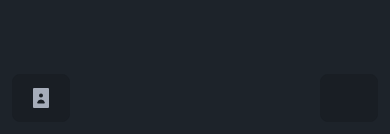
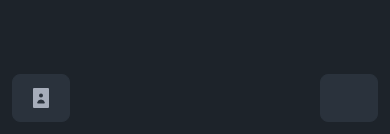
Before and after one commit to thony32/react-wcc-s3, a React (Vite) app: page / in a window 390 px wide. Shown: the part 710-844 px from the top of the page. Built offline with nearby package versions, Linux system fonts and the light colour scheme.

Commit message:
overflow

```diff
--- a/src/contents/Heading.tsx
+++ b/src/contents/Heading.tsx
@@ -229,8 +229,8 @@ export default function Heading() {
           </div>
 
           {/* contact mobile version */}
-          <div className="fixed z-40 bottom-2 left-2 md:hidden dropdown dropdown-right dropdown-end rounded-full">
-            <label tabIndex={0} className="btn m-1">
+          <div className="fixed z-50 bottom-3 left-3 md:hidden dropdown dropdown-right dropdown-end rounded-full">
+            <label tabIndex={0} className="btn btn-neutral">
               <svg viewBox="0 0 24 24" className="fill-current w-6 h-6">
                 <path d="M4,21a1,1,0,0,0,1,1H19a1,1,0,0,0,1-1V3a1,1,0,0,0-1-1H5A1,1,0,0,0,4,3ZM12,7.5a2,2,0,1,1-2,2A2,2,0,0,1,12,7.5ZM8.211,16.215a4,4,0,0,1,7.578,0A.993.993,0,0,1,14.83,17.5H9.18A1,1,0,0,1,8.211,16.215Z" />
               </svg>
@@ -312,8 +312,8 @@ export default function Heading() {
           </div>
 
           {/* personal infos mobile  */}
-          <div className="z-40 dropdown dropdown-top dropdown-end fixed bottom-2 right-2 md:hidden">
-            <label tabIndex={0} className="btn m-1">
+          <div className="z-50 dropdown dropdown-top dropdown-end fixed bottom-3 right-3 md:hidden">
+            <label tabIndex={0} className="btn btn-neutral">
               <svg className="w-6 h-6 fill-current">
                 <g transform="translate(1 1) fill-current">
                   <g>
--- a/src/contents/Project.tsx
+++ b/src/contents/Project.tsx
@@ -275,8 +275,8 @@ export default function Project() {
           </li>
         </ul>
       </div>
-      <div className="absolute bottom-10">
-        <h1 className="font-extrabold opacity-50 font-sans text-[5vw] bordered-text">Aspire , Act , Achieve</h1>
+      <div className="md:absolute md:bottom-10">
+        <h1 className="font-extrabold opacity-50 font-sans text-4xl md:text-[5vw] bordered-text">Aspire , Act , Achieve</h1>
       </div>
     </div>
   );
```
